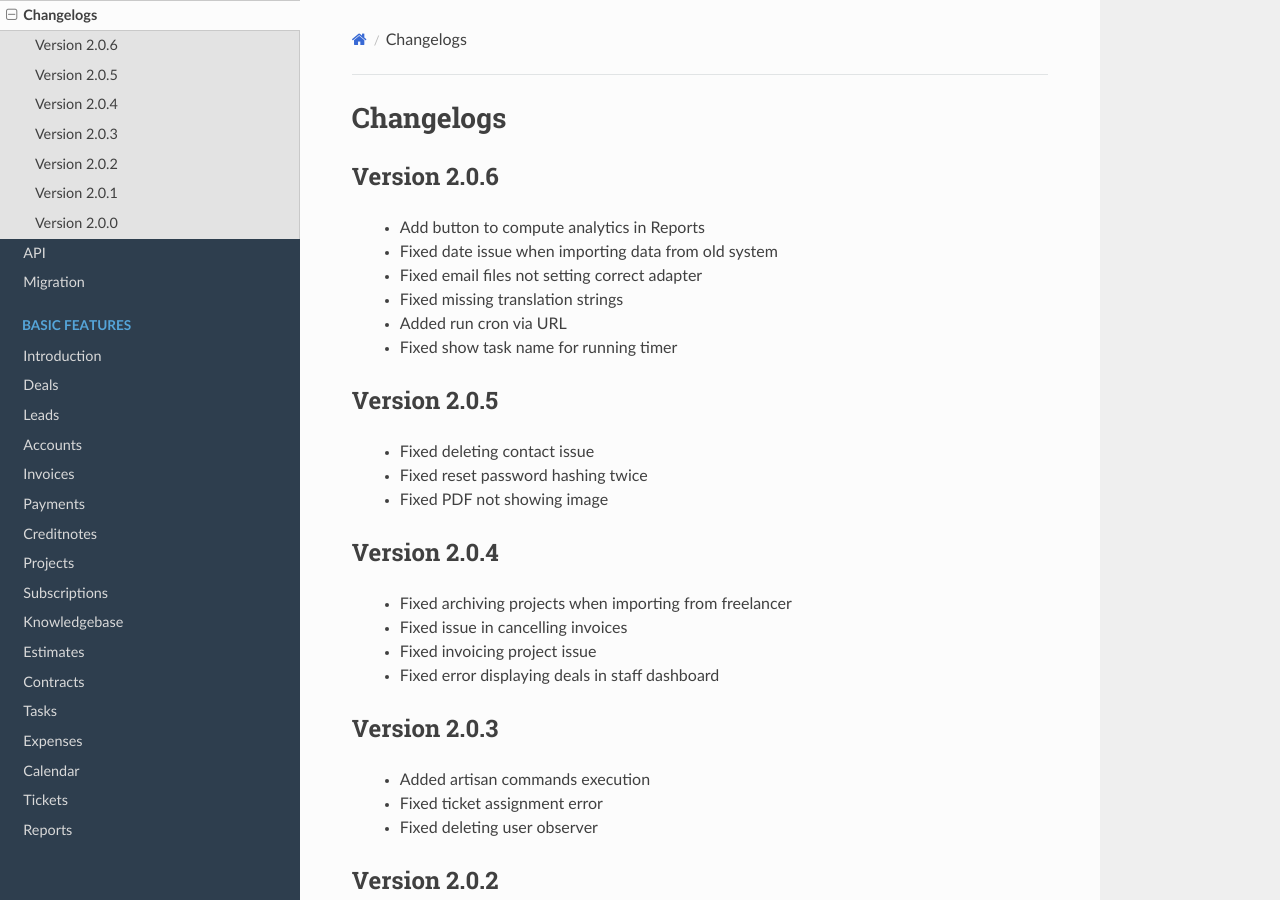
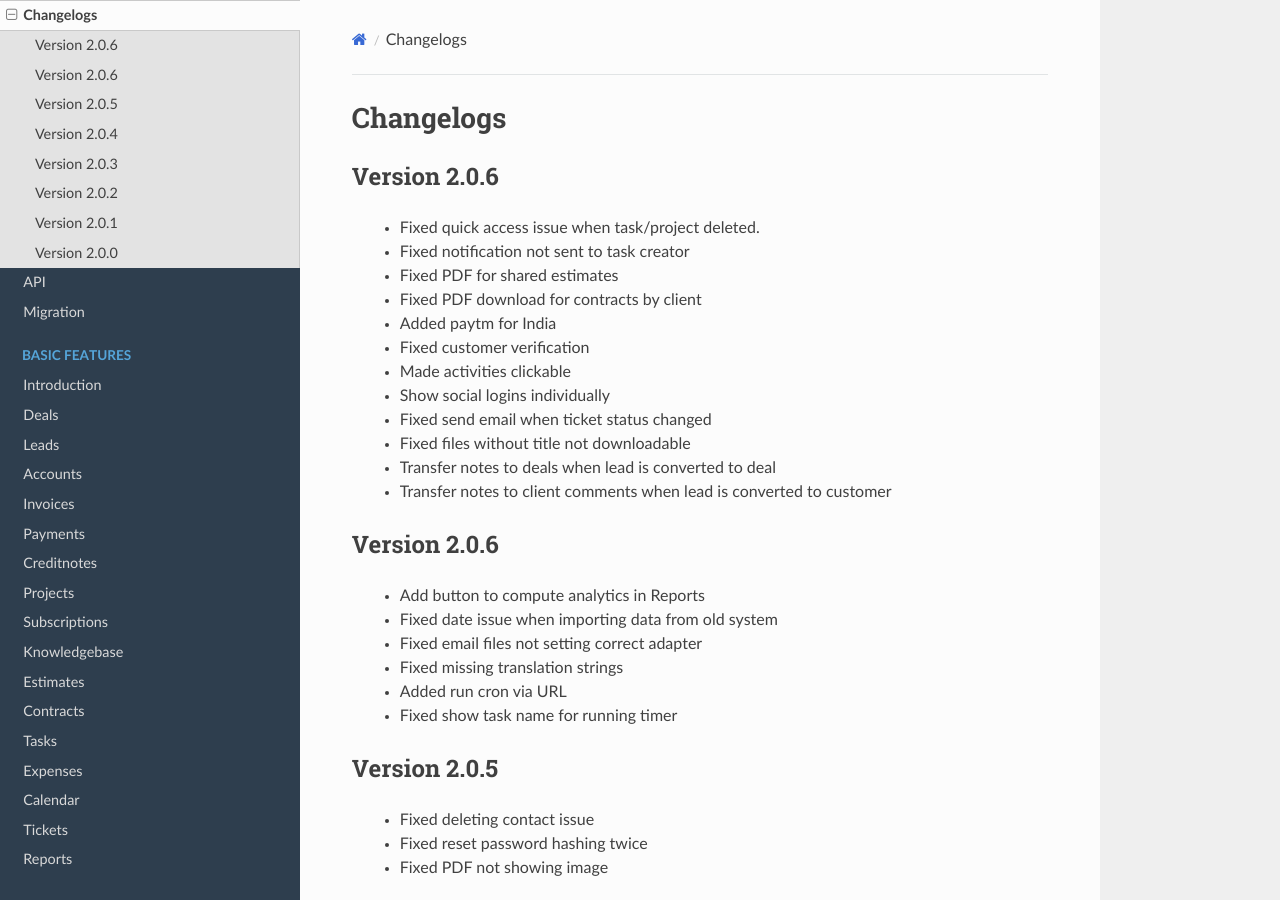
Before and after one commit to wmandai/workice-docs, a Sphinx documentation site: the page built from docs/source/changelogs.rst, in a window 1280 px wide and 900 px high. Built offline with Sphinx 7.4.7 and the Read the Docs theme 2.0.0, drawn with Linux system fonts in a browser that asks for light colours.

Commit message:
Updated changelog

```diff
--- a/docs/source/changelogs.rst
+++ b/docs/source/changelogs.rst
@@ -1,5 +1,19 @@
 Changelogs
 ==========
+Version 2.0.6
+"""""""""""""""
+ - Fixed quick access issue when task/project deleted.
+ - Fixed notification not sent to task creator
+ - Fixed PDF for shared estimates
+ - Fixed PDF download for contracts by client
+ - Added paytm for India
+ - Fixed customer verification
+ - Made activities clickable
+ - Show social logins individually
+ - Fixed send email when ticket status changed
+ - Fixed files without title not downloadable
+ - Transfer notes to deals when lead is converted to deal
+ - Transfer notes to client comments when lead is converted to customer
 Version 2.0.6
 """""""""""""""
  - Add button to compute analytics in Reports
```
